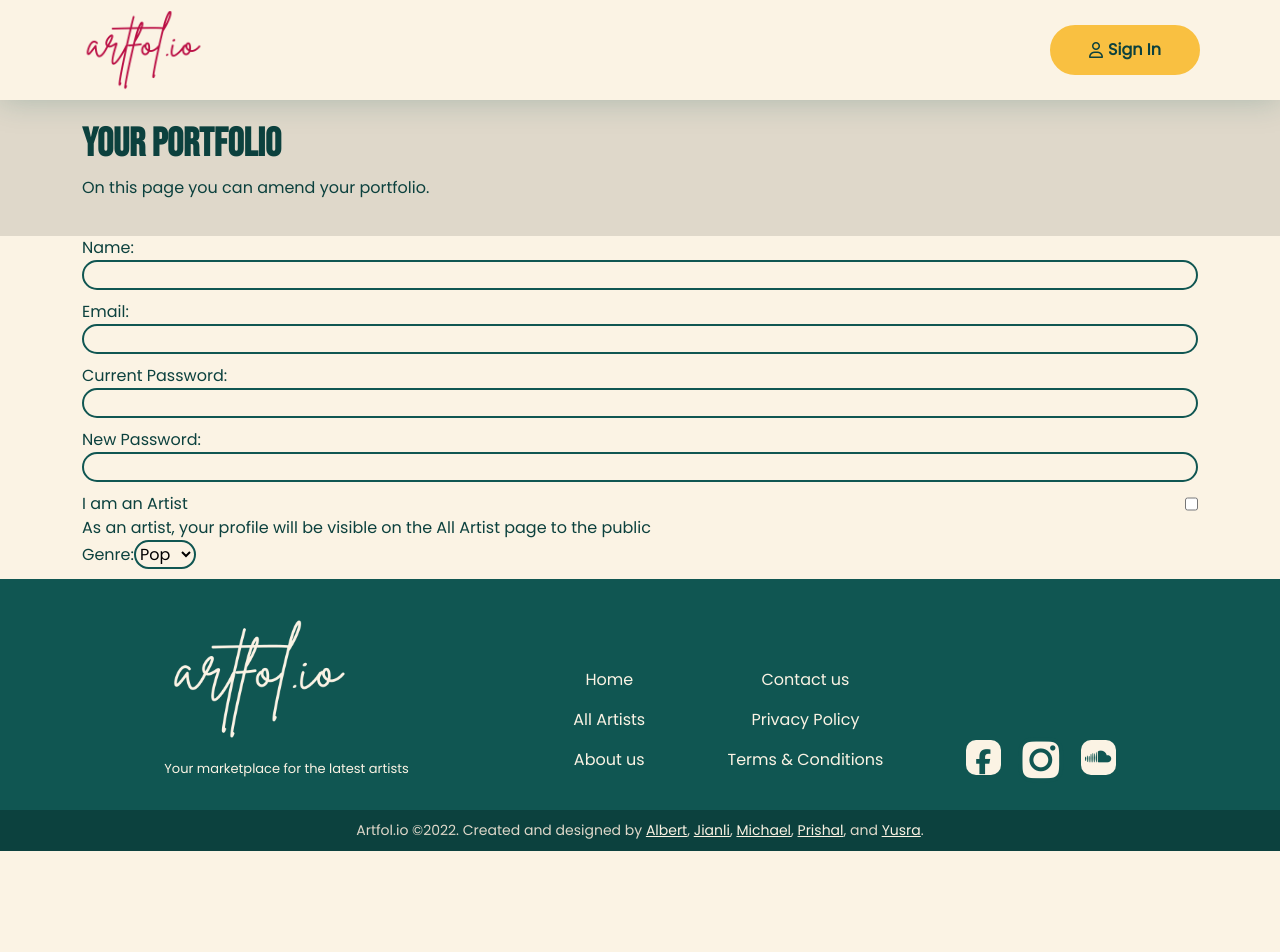
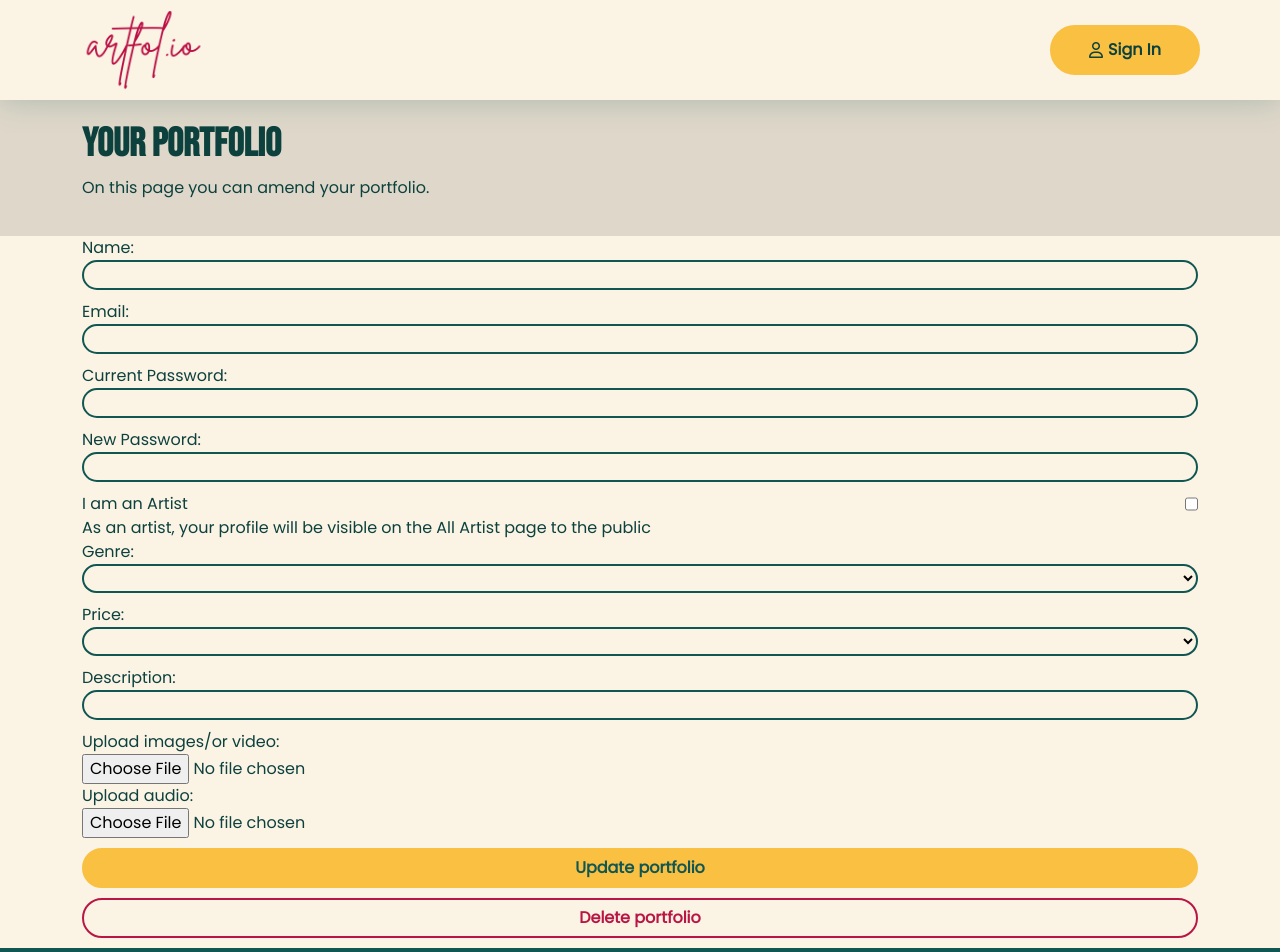
Before and after one commit to Harkins12345/Artfolio-Lap-4-Project, a React (Create React App) app in the folder client/: page /portfolio in a window 1280 px wide. Shown: the top 952 px of the page. Before the commit the page ends 867 px from the top, so only its background shows below. Built offline with nearby package versions, Linux system fonts and the light colour scheme; no server answers.

Commit message:
Added your portfolio page

```diff
--- a/client/src/App.js
+++ b/client/src/App.js
@@ -2,7 +2,7 @@ import React, { useEffect } from "react";
 import { useDispatch, useSelector } from "react-redux";
 import { setUsername } from "./actions";
 import axios from "axios";
-import io from 'socket.io-client';
+import io from "socket.io-client";
 import { Routes, Route, Navigate } from "react-router-dom";
 import {
   NotFoundPage,
@@ -43,7 +43,9 @@ const App = () => {
                 <Navigate to="/sign-in" replace={true} />
               )
             }
-          />
+          >
+            <Route path="/dashboard/edit" element={<YourPortfolioPage />} />
+          </Route>
           <Route
             path="/sign-in"
             element={
--- a/client/src/pages/YourPortfolioPage/index.js
+++ b/client/src/pages/YourPortfolioPage/index.js
@@ -14,40 +14,84 @@ const YourPortfolioPage = () => {
       <section className="your-portfolio-body-section">
         <div className="container-xl">
           <form className="your-portfolio-form">
-            <label for="name">Name:</label>
+            <label htmlFor="name">Name:</label>
             <input type="text" id="name" name="name" />
-            <label for="email">Email:</label>
+            <label htmlFor="email">Email:</label>
             <input type="email" id="email" name="email" />
-            <label for="current-password">Current Password:</label>
+            <label htmlFor="current-password">Current Password:</label>
             <input
               type="password"
               id="current-password"
               name="current-password"
             />
-            <label for="new-password">New Password:</label>
-            <input type="passwrod" id="new-password" name="new-password" />
+            <label htmlFor="new-password">New Password:</label>
+            <input type="password" id="new-password" name="new-password" />
             <div className="d-flex justify-content-between">
               <label for="artist-checkbox"> I am an Artist</label>
               <input
                 type="checkbox"
                 id="artist-checkbox"
                 name="artist-checkbox"
-                value="arist"
+                value="isArtist"
               />
             </div>
-            <label for="artist-checkbox">
+            <label htmlFor="artist-checkbox">
               As an artist, your profile will be visible on the All Artist page
               to the public{" "}
             </label>
-            <div className="artist-form">
-              <label for="genre">Genre:</label>
-
+            <div className="artist-form" id="artist-form">
+              <label htmlFor="genre">Genre:</label>
               <select name="genre" id="genre">
+                <option></option>
                 <option value="pop">Pop</option>
                 <option value="rnb">R&b</option>
                 <option value="rock">Rock</option>
-                <option value="rap">rap</option>
+                <option value="rap">Rap</option>
               </select>
+
+              <label htmlFor="price">Price:</label>
+
+              <select name="price" id="price">
+                <option></option>
+                <option value="50">£50/hour</option>
+                <option value="100">£100/hour</option>
+                <option value="1550">£150/hour</option>
+                <option value="200">£200/hour</option>
+              </select>
+              <label htmlFor="artist-description">Description:</label>
+              <input
+                type="text"
+                id="artist-description"
+                name="artist-description"
+              />
+
+              <label htmlFor="artist-upload-image-video">
+                Upload images/or video:
+              </label>
+              <input
+                type="file"
+                id="artist-upload-imag-videoe"
+                name="artist-upload-image-video"
+              />
+              <label for="artist-upload-audio">Upload audio:</label>
+              <input
+                type="file"
+                id="artist-upload-audio"
+                name="artist-upload-audio"
+              />
+
+              <input
+                type="button"
+                value="Update portfolio"
+                id="update-portfolio"
+                className="btn update-btn"
+              />
+              <input
+                type="button"
+                value="Delete portfolio"
+                id="delete-portfolio"
+                className="btn delete-btn"
+              />
             </div>
           </form>
         </div>
--- a/client/src/styles/index.css
+++ b/client/src/styles/index.css
@@ -48,47 +48,47 @@ Media Queries
 /* Generic */
 /**********************************************************************/
 body {
-  background-color: var(--beige)!important;
-  color: var(--text-dark)!important;
-  font-family: "Poppins", sans-serif!important;
+  background-color: var(--beige) !important;
+  color: var(--text-dark) !important;
+  font-family: "Poppins", sans-serif !important;
   margin: 0;
   padding: 0;
 }
 
 .primary-cta-btn {
-  background-color: var(--yellow)!important;
-  border: 2px solid var(--yellow)!important;
-  color: var(--text-dark)!important;
-  border-radius: 50px!important;
+  background-color: var(--yellow) !important;
+  border: 2px solid var(--yellow) !important;
+  color: var(--text-dark) !important;
+  border-radius: 50px !important;
   width: 150px;
   height: 50px;
-  display: flex!important;
+  display: flex !important;
   justify-content: center;
   align-items: center;
-  font-weight: 700!important;
+  font-weight: 700 !important;
 }
 
 .primary-cta-btn:hover {
-  background-color: transparent!important;
-  border: 2px solid var(--yellow)!important;
+  background-color: transparent !important;
+  border: 2px solid var(--yellow) !important;
 }
 
 .secondary-cta-btn {
-  background-color: transparent!important;
-  border: 2px solid var(--green)!important;
-  color: var(--text-dark)!important;
-  border-radius: 50px!important;
+  background-color: transparent !important;
+  border: 2px solid var(--green) !important;
+  color: var(--text-dark) !important;
+  border-radius: 50px !important;
   width: 180px;
   height: 50px;
-  display: flex!important;
+  display: flex !important;
   justify-content: center;
   align-items: center;
-  font-weight: 700!important;
+  font-weight: 700 !important;
 }
 
 .secondary-cta-btn:hover {
-  background-color: var(--green)!important;
-  color: var(--text-light)!important;
+  background-color: var(--green) !important;
+  color: var(--text-light) !important;
 }
 
 /************************************************************************/
@@ -884,7 +884,8 @@ AllArtistsPage
   font-family: "Bebas Neue", cursive;
 }
 
-.your-portfolio-form {
+.your-portfolio-form,
+.artist-form {
   display: flex;
   flex-direction: column;
 }
@@ -893,11 +894,49 @@ AllArtistsPage
 #email,
 #current-password,
 #new-password,
-#genre {
+#genre,
+#price,
+#artist-description {
   border-radius: 25px;
   border: 2px solid var(--green);
   background-color: transparent;
   margin-bottom: 10px;
+}
+
+#artist-upload-image-video,
+#artist-upload-audio {
+  margin-bottom: 10px;
+}
+
+.update-btn,
+.delete-btn {
+  border-radius: 50px;
+  margin-bottom: 10px;
+  font-weight: 700;
+}
+
+.update-btn {
+  border: 2px solid var(--yellow);
+  background-color: var(--yellow);
+  color: var(--green);
+}
+
+.update-btn:hover {
+  border: 2px solid var(--yellow);
+  background-color: transparent;
+  color: var(--green);
+}
+
+.delete-btn {
+  border: 2px solid var(--red);
+  background-color: transparent;
+  color: var(--red);
+}
+
+.delete-btn:hover {
+  border: 2px solid var(--red);
+  background-color: var(--red);
+  color: var(--text-light);
 }
 
 /* Media Queries */
@@ -1059,6 +1098,6 @@ AllArtistsPage
 }
 
 .chat-modal-send-button {
-  border: 0px!important;
-  background-color: none!important;
+  border: 0px !important;
+  background-color: none !important;
 }
```
